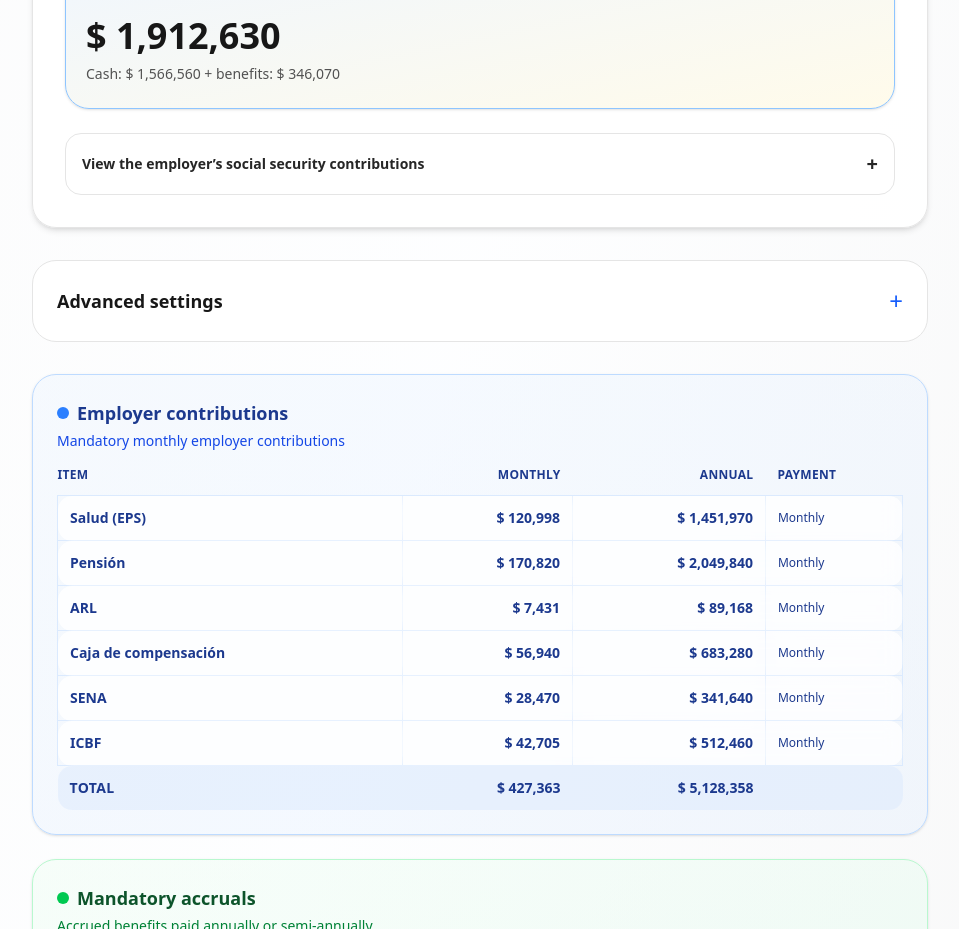
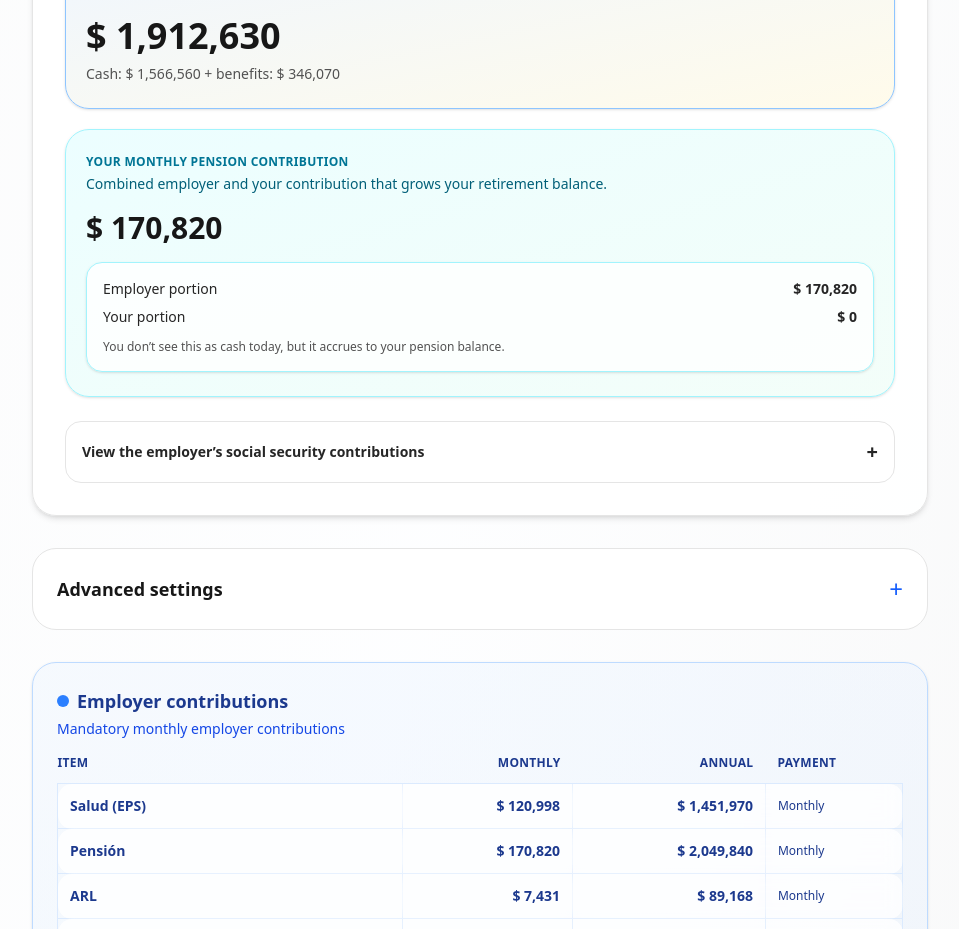
Before and after one commit to togume/colombia-cost-of-employment, a Next.js app: page / in a window 1280 px wide. Shown: the part 2240-3169 px from the top of the page, without its empty margins (160-1119 px from the left). Built offline with nearby package versions, Linux system fonts and the light colour scheme.

Commit message:
Added a pension sub-section.

```diff
--- a/components/calculator/calculator-card.tsx
+++ b/components/calculator/calculator-card.tsx
@@ -824,6 +824,12 @@ function ShareableSnapshot({
     amount: item.amount,
   }));
 
+  const employerPensionContribution =
+    contributions.find((item) => item.id === "pension")?.amount ?? 0;
+  const employeePensionContribution =
+    summary.employeeDeductions.find((item) => item.id === "pension_employee")?.amount ?? 0;
+  const totalPensionContribution = employerPensionContribution + employeePensionContribution;
+
   return (
     <section className="rounded-3xl border border-neutral-200 bg-white/90 p-6 shadow-md dark:border-neutral-800 dark:bg-neutral-900/60 sm:p-8">
       <div className="space-y-2">
@@ -939,6 +945,32 @@ function ShareableSnapshot({
             benefits: formatMoney(summary.accrualsMonthly),
           })}
         </p>
+      </div>
+
+      {/* Pension contributions */}
+      <div className="mt-5 rounded-3xl border border-cyan-200 bg-gradient-to-br from-cyan-50 to-emerald-50/60 px-5 py-6 shadow-sm dark:border-cyan-900 dark:from-cyan-950/40 dark:to-emerald-950/30">
+        <p className="text-xs font-semibold uppercase tracking-wide text-cyan-700 dark:text-cyan-300">
+          {snapshotT("pension.title")}
+        </p>
+        <p className="mt-1 text-sm text-cyan-800 dark:text-cyan-200">{snapshotT("pension.subhead")}</p>
+        <p className="mt-4 text-3xl font-bold text-neutral-900 dark:text-neutral-50">
+          {formatMoney(totalPensionContribution)}
+        </p>
+        <div className="mt-4 rounded-2xl border border-cyan-200 bg-white/80 p-4 text-sm text-neutral-800 shadow-sm dark:border-cyan-800 dark:bg-neutral-900/80 dark:text-neutral-200">
+          <ul className="space-y-2">
+            <li className="flex items-center justify-between gap-3">
+              <span>{snapshotT("pension.parts.employer")}</span>
+              <span className="font-semibold">{formatMoney(employerPensionContribution)}</span>
+            </li>
+            <li className="flex items-center justify-between gap-3">
+              <span>{snapshotT("pension.parts.employee")}</span>
+              <span className="font-semibold">{formatMoney(employeePensionContribution)}</span>
+            </li>
+          </ul>
+          <p className="mt-3 text-xs text-neutral-600 dark:text-neutral-400">
+            {snapshotT("pension.helper")}
+          </p>
+        </div>
       </div>
 
       {/* Employer costs (demoted) */}
--- a/messages/en.json
+++ b/messages/en.json
@@ -182,6 +182,15 @@
       "subhead": "Cash in hand plus accrued benefits.",
       "helper": "Cash: {cash} + benefits: {benefits}"
     },
+    "pension": {
+      "title": "Your monthly pension contribution",
+      "subhead": "Combined employer and your contribution that grows your retirement balance.",
+      "parts": {
+        "employer": "Employer portion",
+        "employee": "Your portion"
+      },
+      "helper": "You don’t see this as cash today, but it accrues to your pension balance."
+    },
     "bar": {
       "net": "You take home",
       "deductions": "Your deductions",
--- a/messages/es.json
+++ b/messages/es.json
@@ -43,6 +43,15 @@
       "title": "Tu ingreso mensual efectivo total",
       "subhead": "Dinero en mano más prestaciones acumuladas.",
       "helper": "Disponible: {cash} + beneficios: {benefits}"
+    },
+    "pension": {
+      "title": "Tu aporte mensual a pensión",
+      "subhead": "Suma del aporte del empleador y tu aporte que crece tu ahorro pensional.",
+      "parts": {
+        "employer": "Aporte del empleador",
+        "employee": "Tu aporte"
+      },
+      "helper": "No lo ves en efectivo hoy, pero se acumula en tu fondo de pensión."
     },
     "bar": {
       "net": "Tú recibes",
```
